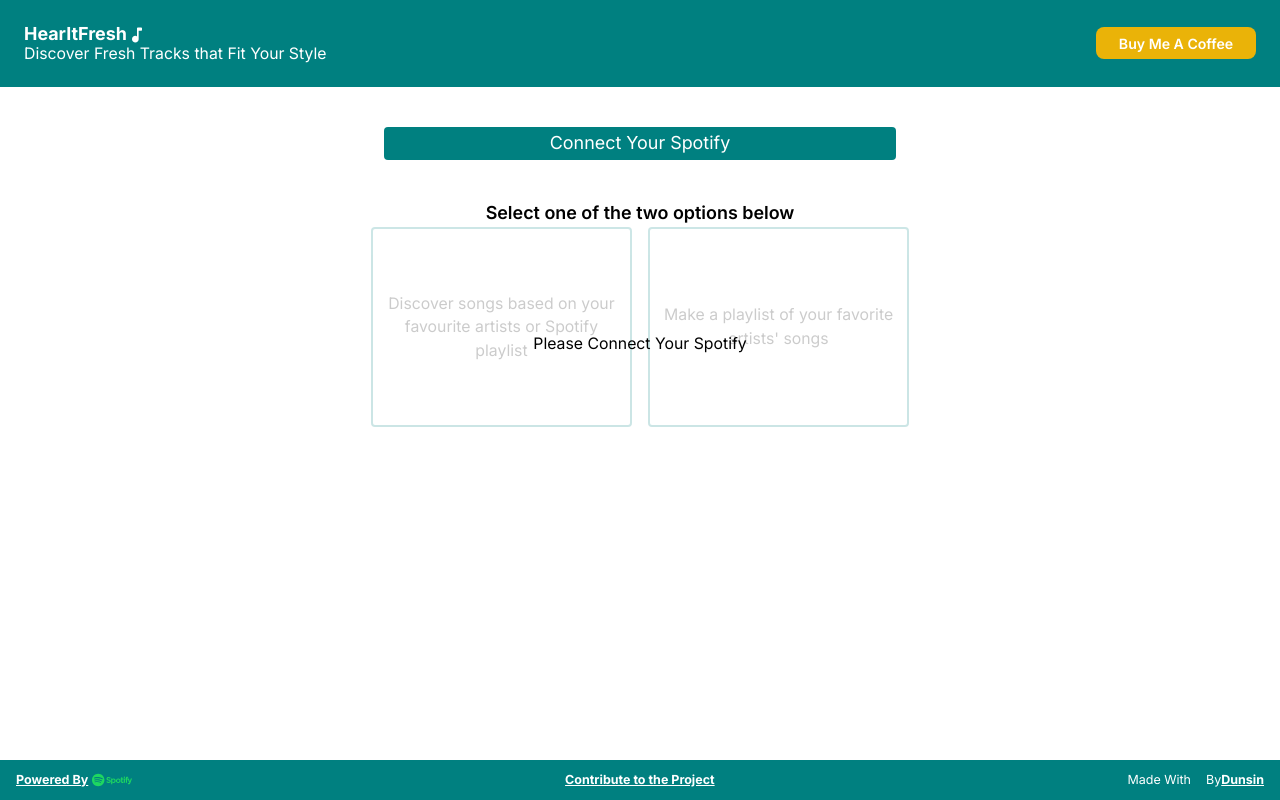
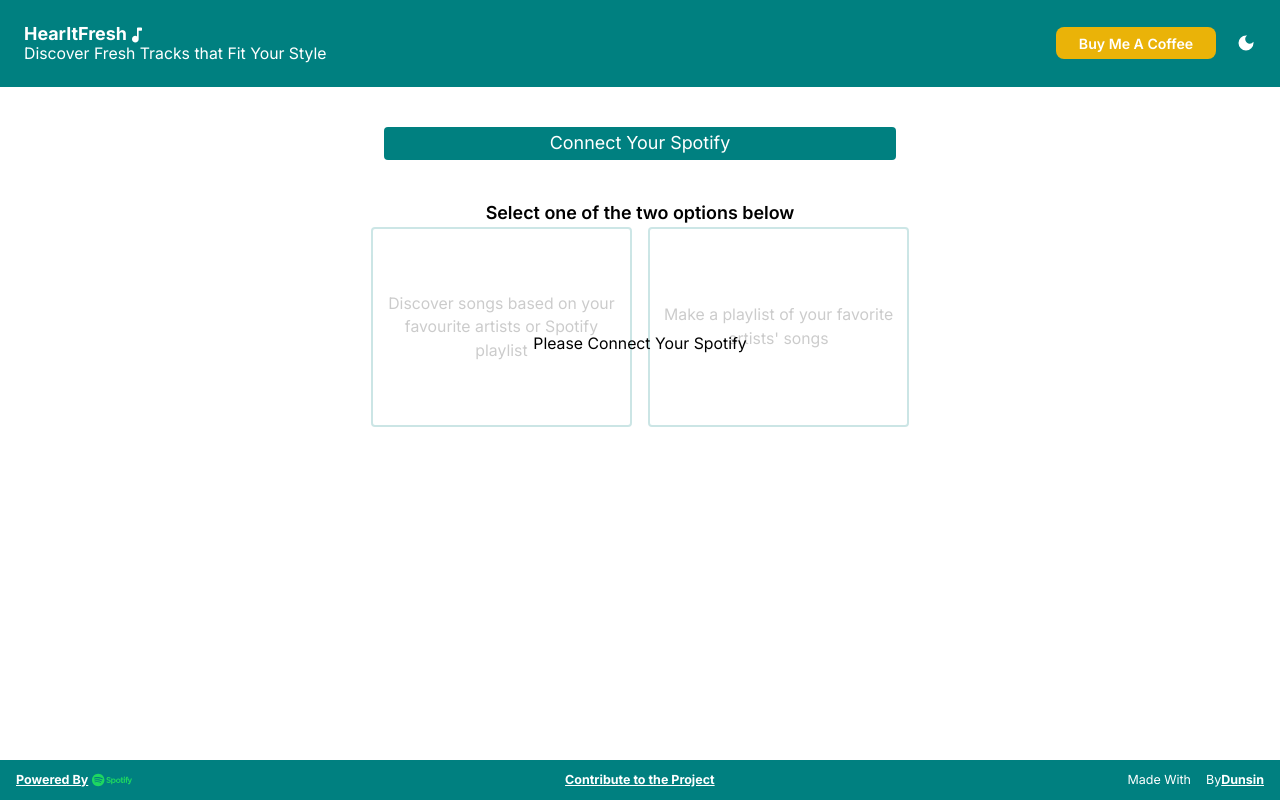
Before and after one commit to Dun-sin/HearItFresh, a React (Vite) app: page / in a window 1280 px wide. Built offline with nearby package versions, Linux system fonts and the light colour scheme; no server answers; some icons are missing; what spotify-web-api-node would draw is missing.

Commit message:
feature: added dark/light mode

```diff
--- a/package.json
+++ b/package.json
@@ -16,6 +16,7 @@
     "@tailwindcss/typography": "^0.5.8",
     "react": "^18.2.0",
     "react-dom": "^18.2.0",
+    "react-icons": "^5.0.1",
     "spotify-web-api-node": "^5.0.2"
   },
   "devDependencies": {
--- a/src/App.jsx
+++ b/src/App.jsx
@@ -16,6 +16,7 @@
 
 const App = () => {
   const [isConnected, setIsConnected] = useState(false)
+  const [theme, setTheme] = useState(false)
 
   useEffect(() => {
     const hash = window.location.hash;
@@ -40,8 +41,8 @@
   }
 
   return (
-    <div className='h-screen flex flex-col gap-10 overflow-hidden'>
-      <Header />
+    <div className={`h-screen flex flex-col gap-10 overflow-hidden transition-all ${theme && ' bg-[#001524] text-gray-300'}`}>
+      <Header theme={theme} setTheme={setTheme} />
       <div className='h-[85%] flex flex-col gap-4 items-center justify-center'>
         {isConnected ? <p className='bg-brand sm:min-w-[40vw] max-w-[500px] min-w-[300px] flex items-center justify-center rounded text-white h-10 cursor-pointer' onClick={logOut}>Logout</p> : <Login />}
         <GeneratePlaylist isConnected={isConnected} logOut={logOut} />
--- a/src/components/Header.jsx
+++ b/src/components/Header.jsx
@@ -1,16 +1,28 @@
-import React from 'react'
+import React, { useState } from 'react'
 import { Icon } from '@iconify/react'
+import { MdLightMode } from "react-icons/md";
+import { MdDarkMode } from "react-icons/md";
+//  bg-[#092635] text-gray-300
 
-const Header = () => {
+const Header = ({theme, setTheme}) => {
   return (
     <div className='bg-brand flex items-center justify-between p-6 text-white min-h-[5%]'>
       <div className='flex flex-col'>
         <h1 className='font-bold mb-[-6px] text-fmd flex items-center'>HearItFresh<Icon icon="material-symbols:music-note-rounded" width="20" height="20" inline={true} /></h1>
         <p className='text-fsm'>Discover Fresh Tracks that Fit Your Style</p>
       </div>
+      <div className="flex items-center gap-5">
       <a href='https://www.buymeacoffee.com/dunsinCodes' target='_blank' className='bg-yellow-500 h-8 w-28 text-fxs rounded-lg flex items-center justify-center cursor-pointer sm:w-40 font-semibold'>
         Buy Me A Coffee
       </a>
+      <div className='text-xl cursor-pointer' onClick={() => setTheme(prev => !prev)}>
+      {theme ? (
+        <MdLightMode />
+        ) : (
+        <MdDarkMode />
+      )}
+      </div>
+      </div>
     </div>
   )
 }
```
Also changed, not shown: 1 other file (tests, documents, lock files or other folders).
